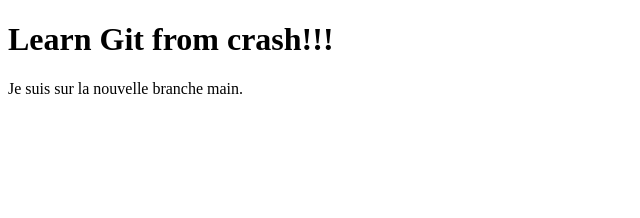
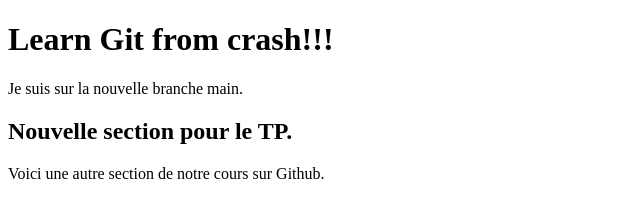
Before and after one commit to Dakpebenger/github-crash-courses, a plain HTML site: page index.html in a window 1280 px wide. Shown: the whole page, without its empty margins (0-640 px from the left). Drawn offline with Linux system fonts and the light colour scheme.

Commit message:
commit dans la nouvelle branche

```diff
--- a/index.html
+++ b/index.html
@@ -6,7 +6,12 @@
     <title>Document</title>
 </head>
 <body>
+
     <h1>Learn Git from crash!!!</h1>
     <p>Je suis sur la nouvelle branche main.</p>
+    <section>
+        <h2>Nouvelle section pour le TP.</h2>
+        <p>Voici une autre section de notre cours sur Github.</p>
+    </section>
 </body>
 </html>
```
